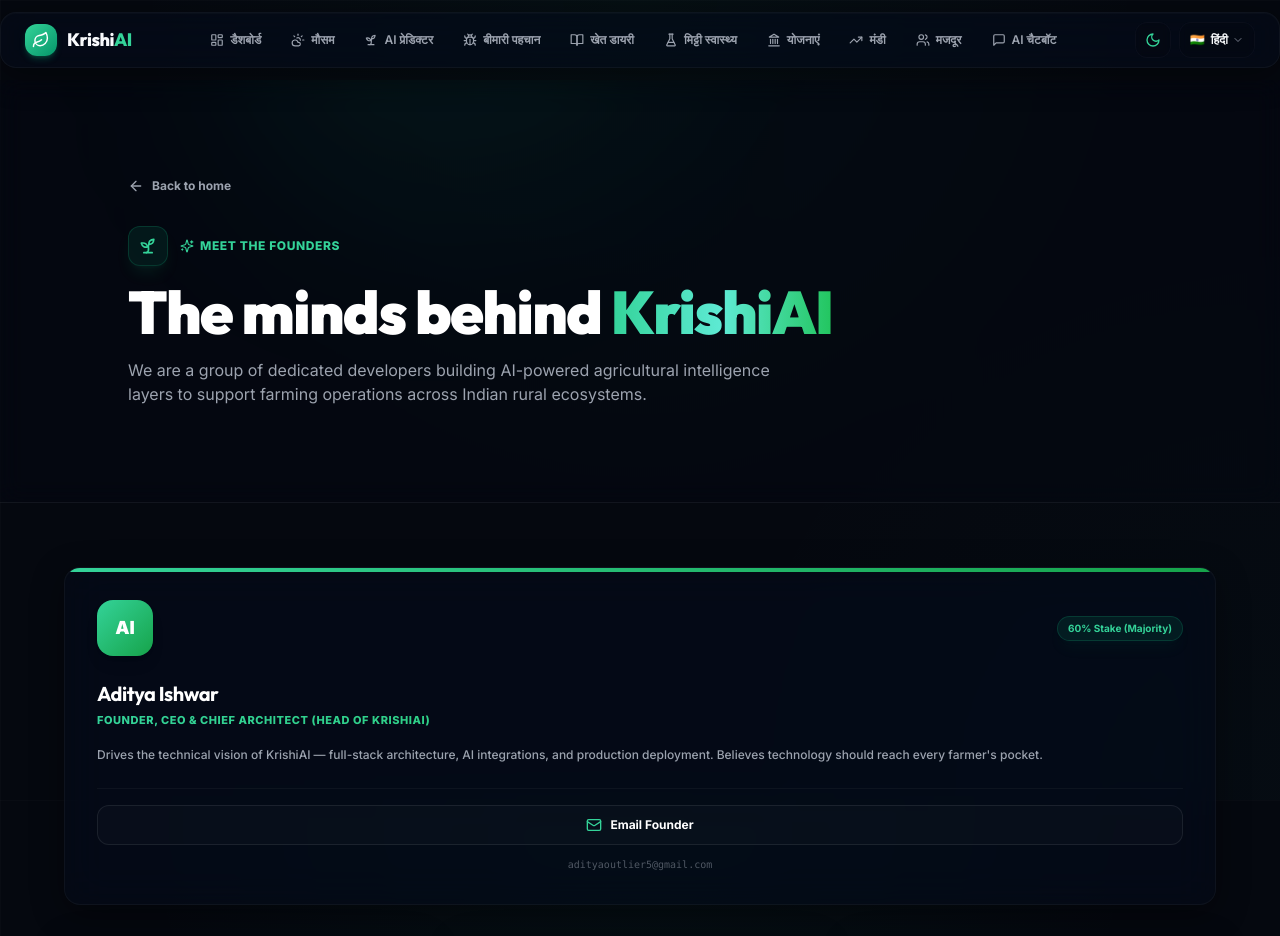
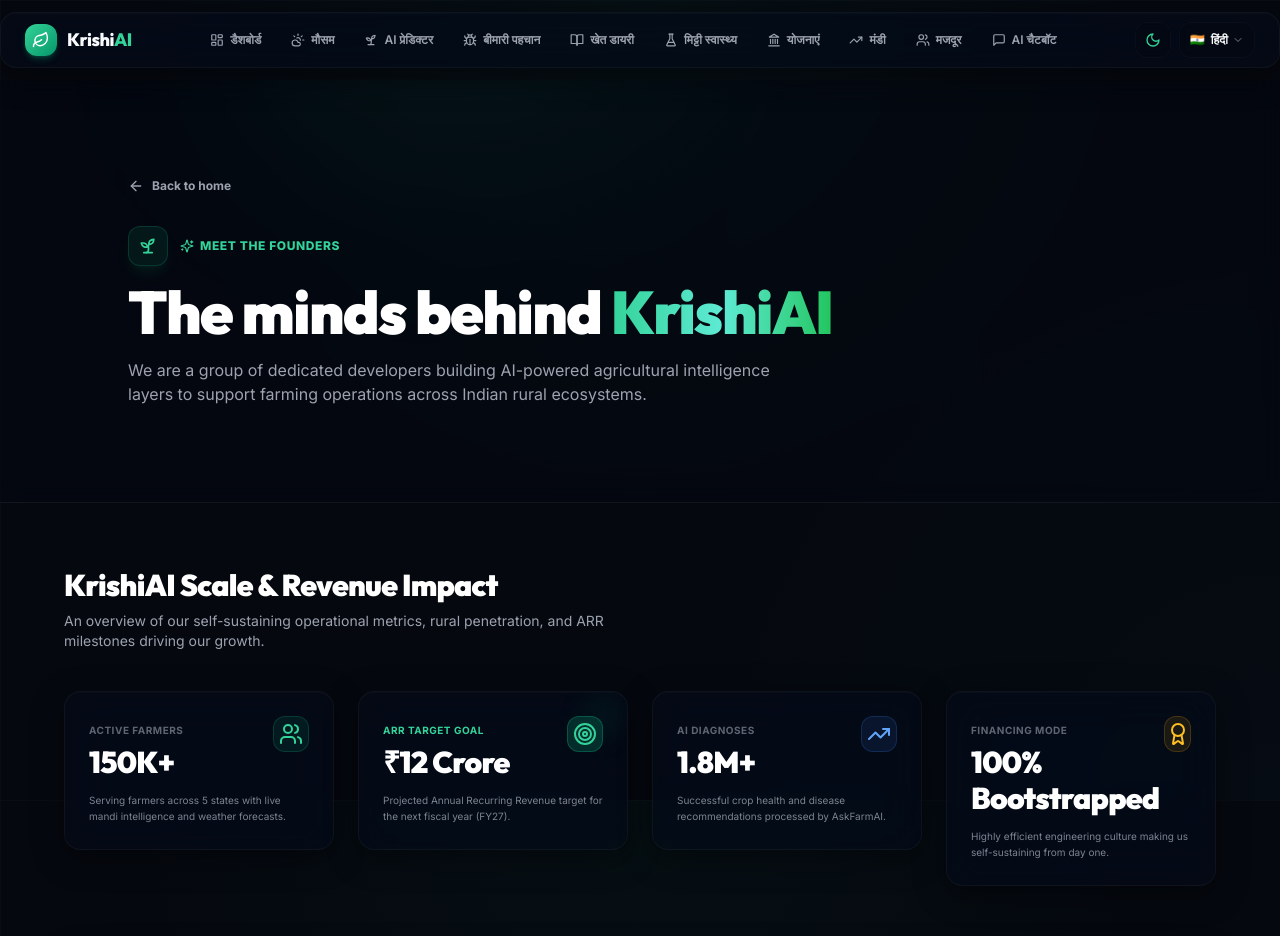
Before and after one commit to kisaanbuddy/Kisaanbuddy, a Next.js app in the folder frontend-next/: page /founders in a window 1280 px wide. Shown: the top 936 px of the page. Built offline with nearby package versions, Linux system fonts and the light colour scheme.

Commit message:
feat: add scale and ARR revenue milestones widgets to founders page

```diff
--- a/frontend-next/src/app/founders/page.tsx
+++ b/frontend-next/src/app/founders/page.tsx
@@ -1,7 +1,7 @@
 "use client"
 
 import Link from "next/link"
-import { Mail, Sprout, ArrowLeft, Sparkles, Check, ArrowRight } from "lucide-react"
+import { Mail, Sprout, ArrowLeft, Sparkles, Check, ArrowRight, TrendingUp, Users, Target, Award } from "lucide-react"
 import { motion } from "framer-motion"
 import { GlassCard } from "@/components/ui/card"
 import { Button } from "@/components/ui/button"
@@ -98,6 +98,109 @@ export default function FoundersPage() {
           <p className="mt-4 max-w-2xl text-sm md:text-base text-muted-foreground leading-relaxed">
             We are a group of dedicated developers building AI-powered agricultural intelligence layers to support farming operations across Indian rural ecosystems.
           </p>
+        </div>
+      </section>
+
+      {/* IMPACT & MILESTONES DASHBOARD ==================================== */}
+      <section className="px-6 md:px-12 pt-16">
+        <div className="mx-auto max-w-6xl">
+          <div className="text-center md:text-left mb-10">
+            <h2 className="text-2xl md:text-3xl font-black text-white font-display">KrishiAI Scale & Revenue Impact</h2>
+            <p className="text-xs md:text-sm text-muted-foreground mt-2 max-w-xl">
+              An overview of our self-sustaining operational metrics, rural penetration, and ARR milestones driving our growth.
+            </p>
+          </div>
+
+          <div className="grid gap-6 sm:grid-cols-2 lg:grid-cols-4">
+            {/* Stat 1 */}
+            <motion.div
+              initial={{ opacity: 0, scale: 0.95 }}
+              animate={{ opacity: 1, scale: 1 }}
+              transition={{ duration: 0.4, delay: 0.05 }}
+            >
+              <GlassCard className="p-6 border-white/[0.06] bg-slate-950/20 hover:border-emerald-500/20 transition-all duration-300">
+                <div className="flex justify-between items-start">
+                  <div>
+                    <span className="text-[10px] font-bold uppercase tracking-wider text-muted-foreground/60">Active Farmers</span>
+                    <h4 className="text-2xl md:text-3xl font-black font-display text-white mt-1">150K+</h4>
+                  </div>
+                  <div className="h-9 w-9 rounded-xl bg-emerald-500/10 border border-emerald-500/20 flex items-center justify-center text-emerald-400">
+                    <Users className="h-4.5 w-4.5" />
+                  </div>
+                </div>
+                <p className="text-[10px] text-muted-foreground/80 mt-3 leading-relaxed">
+                  Serving farmers across 5 states with live mandi intelligence and weather forecasts.
+                </p>
+              </GlassCard>
+            </motion.div>
+
+            {/* Stat 2 */}
+            <motion.div
+              initial={{ opacity: 0, scale: 0.95 }}
+              animate={{ opacity: 1, scale: 1 }}
+              transition={{ duration: 0.4, delay: 0.1 }}
+            >
+              <GlassCard className="p-6 border-emerald-500/20 bg-emerald-950/5 hover:border-emerald-500/40 transition-all duration-300 shadow-lg shadow-emerald-950/5 relative overflow-hidden">
+                <div className="absolute top-0 right-0 w-12 h-12 bg-emerald-500/5 rounded-full blur-md" />
+                <div className="flex justify-between items-start">
+                  <div>
+                    <span className="text-[10px] font-bold uppercase tracking-wider text-emerald-400">ARR Target Goal</span>
+                    <h4 className="text-2xl md:text-3xl font-black font-display text-white mt-1">₹12 Crore</h4>
+                  </div>
+                  <div className="h-9 w-9 rounded-xl bg-emerald-500/20 border border-emerald-500/30 flex items-center justify-center text-emerald-400">
+                    <Target className="h-4.5 w-4.5" />
+                  </div>
+                </div>
+                <p className="text-[10px] text-muted-foreground/80 mt-3 leading-relaxed">
+                  Projected Annual Recurring Revenue target for the next fiscal year (FY27).
+                </p>
+              </GlassCard>
+            </motion.div>
+
+            {/* Stat 3 */}
+            <motion.div
+              initial={{ opacity: 0, scale: 0.95 }}
+              animate={{ opacity: 1, scale: 1 }}
+              transition={{ duration: 0.4, delay: 0.15 }}
+            >
+              <GlassCard className="p-6 border-white/[0.06] bg-slate-950/20 hover:border-blue-500/20 transition-all duration-300">
+                <div className="flex justify-between items-start">
+                  <div>
+                    <span className="text-[10px] font-bold uppercase tracking-wider text-muted-foreground/60">AI Diagnoses</span>
+                    <h4 className="text-2xl md:text-3xl font-black font-display text-white mt-1">1.8M+</h4>
+                  </div>
+                  <div className="h-9 w-9 rounded-xl bg-blue-500/10 border border-blue-500/20 flex items-center justify-center text-blue-400">
+                    <TrendingUp className="h-4.5 w-4.5" />
+                  </div>
+                </div>
+                <p className="text-[10px] text-muted-foreground/80 mt-3 leading-relaxed">
+                  Successful crop health and disease recommendations processed by AskFarmAI.
+                </p>
+              </GlassCard>
+            </motion.div>
+
+            {/* Stat 4 */}
+            <motion.div
+              initial={{ opacity: 0, scale: 0.95 }}
+              animate={{ opacity: 1, scale: 1 }}
+              transition={{ duration: 0.4, delay: 0.2 }}
+            >
+              <GlassCard className="p-6 border-white/[0.06] bg-slate-950/20 hover:border-amber-500/20 transition-all duration-300">
+                <div className="flex justify-between items-start">
+                  <div>
+                    <span className="text-[10px] font-bold uppercase tracking-wider text-muted-foreground/60">Financing Mode</span>
+                    <h4 className="text-2xl md:text-3xl font-black font-display text-white mt-1">100% Bootstrapped</h4>
+                  </div>
+                  <div className="h-9 w-9 rounded-xl bg-amber-500/10 border border-amber-500/20 flex items-center justify-center text-amber-400">
+                    <Award className="h-4.5 w-4.5" />
+                  </div>
+                </div>
+                <p className="text-[10px] text-muted-foreground/80 mt-3 leading-relaxed">
+                  Highly efficient engineering culture making us self-sustaining from day one.
+                </p>
+              </GlassCard>
+            </motion.div>
+          </div>
         </div>
       </section>
 
```
